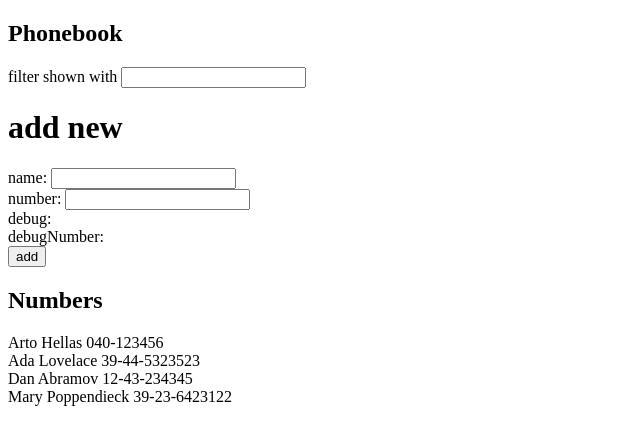
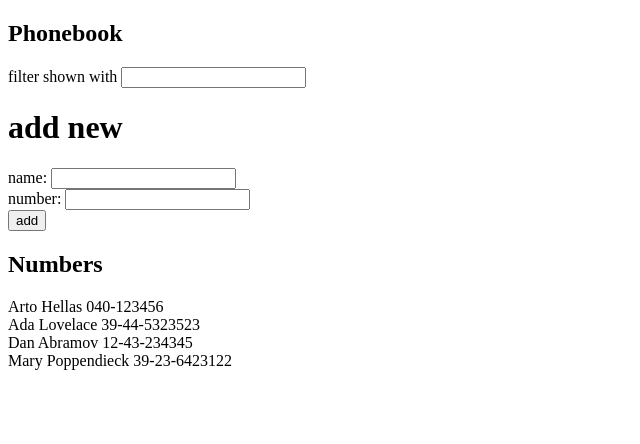
Before and after one commit to Peroxidize/fullstackopen, a React (Vite) app in the folder part2/phonebook/: page / in a window 1280 px wide. Shown: the top 444 px of the page, without its empty margins (0-640 px from the left). Built offline with nearby package versions, Linux system fonts and the light colour scheme; data requests are answered from the project's data file.

Commit message:
part2: remove debug divs in PersonForm.jsx

```diff
--- a/part2/phonebook/src/components/PersonForm.jsx
+++ b/part2/phonebook/src/components/PersonForm.jsx
@@ -4,8 +4,6 @@ const PersonForm = ({ onSubmit, newNumber, newName, handleNameInputChange, handl
       <form onSubmit={onSubmit}>
         <div>name: <input value={newName} onChange={handleNameInputChange} /></div>
         <div>number: <input value={newNumber} onChange={handleNumberInputChange} /></div>
-        <div>debug: {newName}</div>
-        <div>debugNumber: {newNumber}</div>
         <div>
           <button type="submit">add</button>
         </div>
```
